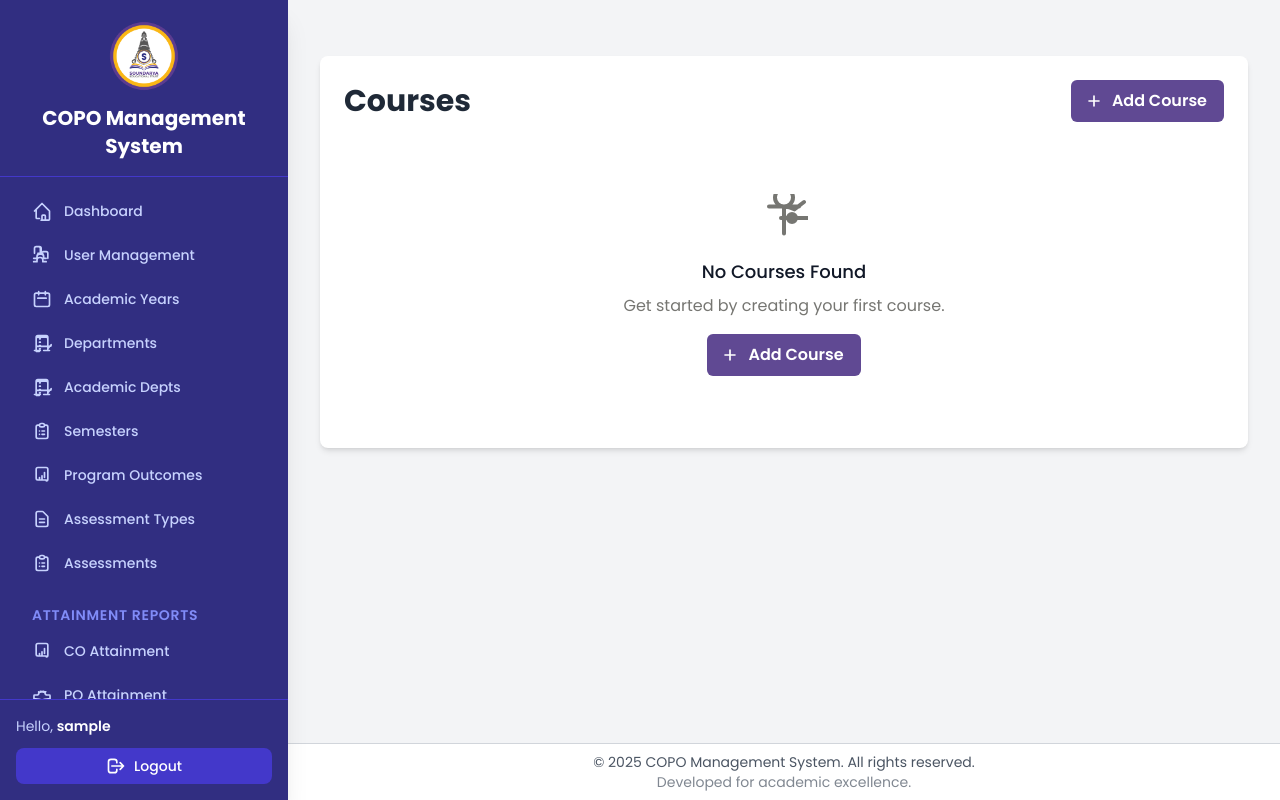
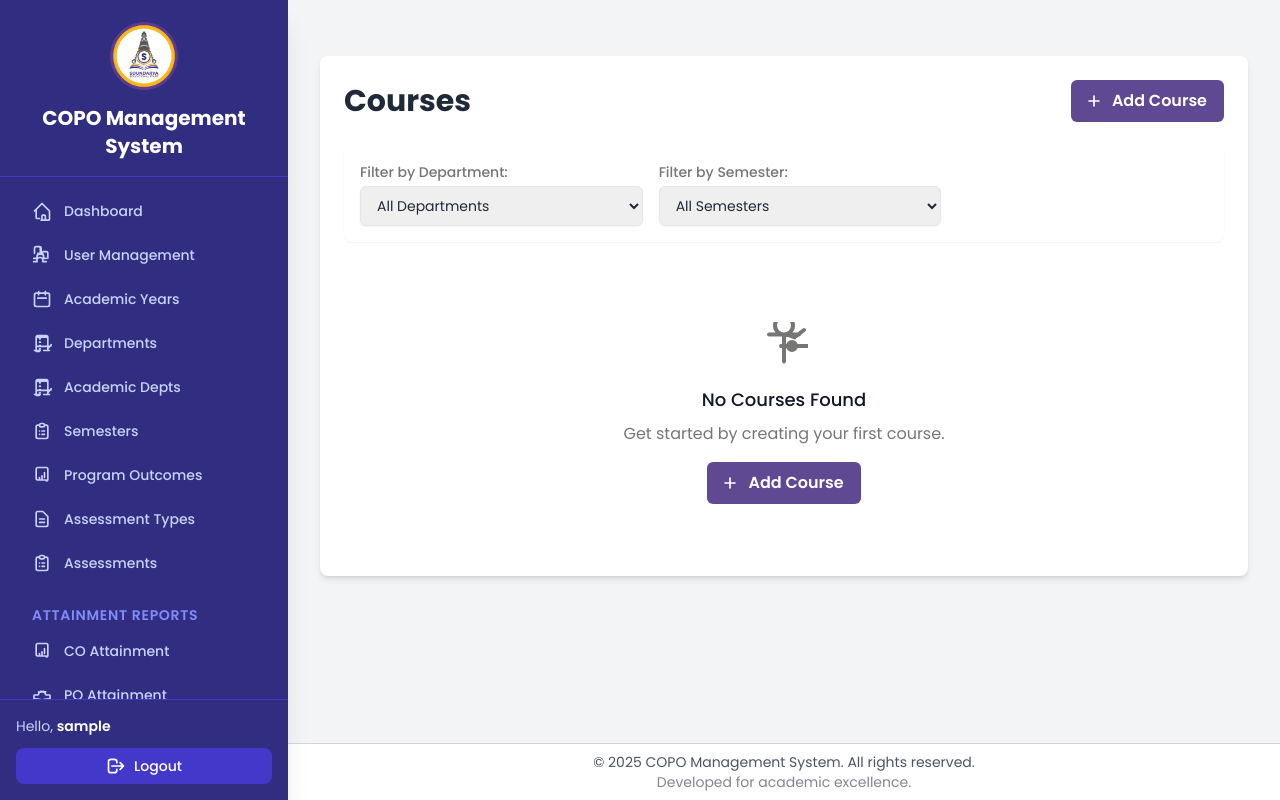
Before and after one commit to deepanshuSoni22/copo-management, a Django app: page /academics/courses/ in a window 1280 px wide. Run offline with Django 5.2, Linux system fonts and the light colour scheme; the visitor is signed in with stand-in values (Sample User, id 1); data that the repository does not hold is empty.

Commit message:
Add dropdown filter in Courses

```diff
--- a/academics/templates/academics/course_list.html
+++ b/academics/templates/academics/course_list.html
@@ -5,15 +5,79 @@
 {% block title %}{{ form_title }}{% endblock %}
 
 {% block content %}
-    <div class="bg-white-pure rounded-lg shadow-md p-3 sm:p-4 lg:p-6 mb-4 sm:mb-6 lg:mb-8">
+<div class="bg-white-pure rounded-lg shadow-md p-3 sm:p-4 lg:p-6 mb-4 sm:mb-6 lg:mb-8">
         <div class="flex flex-col sm:flex-row sm:justify-between sm:items-center mb-4 sm:mb-6 space-y-3 sm:space-y-0">
             <h1 class="text-xl sm:text-2xl lg:text-3xl font-bold text-gray-800">{{ form_title }}</h1>
             <a href="{% url 'course_create' %}"
-               class="inline-flex items-center justify-center px-3 sm:px-4 py-2 bg-brand-purple border border-transparent rounded-md font-semibold text-sm sm:text-base text-white-pure hover:bg-brand-yellow hover:text-gray-900 focus:outline-none focus:ring-2 focus:ring-offset-2 focus:ring-brand-purple transition duration-150 ease-in-out">
+            id="add-course-btn"
+            class="inline-flex items-center justify-center px-3 sm:px-4 py-2 bg-brand-purple border border-transparent rounded-md font-semibold text-sm sm:text-base text-white-pure hover:bg-brand-yellow hover:text-gray-900 focus:outline-none focus:ring-2 focus:ring-offset-2 focus:ring-brand-purple transition duration-150 ease-in-out">
                 <svg class="w-4 h-4 sm:w-5 sm:h-5 mr-2 -ml-1 flex-shrink-0" fill="none" stroke="currentColor" viewBox="0 0 24 24" xmlns="http://www.w3.org/2000/svg"><path stroke-linecap="round" stroke-linejoin="round" stroke-width="2" d="M12 6v6m0 0v6m0-6h6m-6 0H6"></path></svg>
                 <span class="whitespace-nowrap">Add Course</span>
             </a>
         </div>
+
+        {# Updated Filters with Async Submission #}
+        <div class="mb-8 p-4 bg-light-gray-bg rounded-lg shadow-sm flex flex-wrap items-center space-y-4 md:space-y-0 md:space-x-4">
+            {% if user.is_superuser or user.profile.role == 'ADMIN' %}
+            <div class="w-full md:w-1/3">
+                <label for="department_filter" class="block text-sm font-medium text-gray-default mb-1">Filter by Department:</label>
+                <select id="department_filter"
+                        class="block w-full px-3 py-2 border border-border-default rounded-md shadow-sm focus:ring-brand-purple focus:border-brand-purple sm:text-sm">
+                    <option value="">All Departments</option>
+                    {% for dept in departments %}
+                        <option value="{{ dept.pk }}" {% if selected_department_id|stringformat:"s" == dept.pk|stringformat:"s" %}selected{% endif %}>
+                            {{ dept.name }}
+                        </option>
+                    {% endfor %}
+                </select>
+            </div>
+            {% endif %}
+
+            {% if user.is_superuser or user.profile.role == 'ADMIN' or user.profile.role == 'HOD' %}
+            <div class="w-full md:w-1/3">
+                <label for="semester_filter" class="block text-sm font-medium text-gray-default mb-1">Filter by Semester:</label>
+                <select id="semester_filter"
+                        class="block w-full px-3 py-2 border border-border-default rounded-md shadow-sm focus:ring-brand-purple focus:border-brand-purple sm:text-sm">
+                    <option value="">All Semesters</option>
+                    {% for sem in semesters %}
+                        <option value="{{ sem.pk }}" {% if selected_semester_id|stringformat:"s" == sem.pk|stringformat:"s" %}selected{% endif %}>
+                            {{ sem.name }} ({{ sem.academic_department.department.name }} - {{ sem.academic_department.academic_year.start_date.year }})
+                        </option>
+                    {% endfor %}
+                </select>
+            </div>
+            {% endif %}
+        </div>
+        {# END NEW FILTERS #}
+
+        <script>
+            document.addEventListener('DOMContentLoaded', function () {
+                const departmentSelect = document.getElementById('department_filter');
+                const semesterSelect = document.getElementById('semester_filter');
+
+                function updateURL() {
+                    const params = new URLSearchParams(window.location.search);
+                    const dept = departmentSelect ? departmentSelect.value : '';
+                    const sem = semesterSelect ? semesterSelect.value : '';
+
+                    if (departmentSelect) {
+                        dept ? params.set('department', dept) : params.delete('department');
+                    }
+                    if (semesterSelect) {
+                        sem ? params.set('semester', sem) : params.delete('semester');
+                    }
+
+                    window.location.href = `${window.location.pathname}?${params.toString()}`;
+                }
+
+                if (departmentSelect) {
+                    departmentSelect.addEventListener('change', updateURL);
+                }
+                if (semesterSelect) {
+                    semesterSelect.addEventListener('change', updateURL);
+                }
+            });
+        </script>
 
         {% if courses %}
             {# Desktop Table View - Hidden on mobile/small tablet #}
@@ -24,8 +88,8 @@
                             <th scope="col" class="px-4 lg:px-6 py-3 text-left text-xs font-medium text-gray-default uppercase tracking-wider rounded-tl-lg">Code</th>
                             <th scope="col" class="px-4 lg:px-6 py-3 text-left text-xs font-medium text-gray-default uppercase tracking-wider">Name</th>
                             <th scope="col" class="px-4 lg:px-6 py-3 text-left text-xs font-medium text-gray-default uppercase tracking-wider">Department</th>
-                            <th scope="col" class="px-4 lg:px-6 py-3 text-left text-xs font-medium text-gray-default uppercase tracking-wider">Semester</th> {# CHANGED HEADER #}
-                            <th scope="col" class="px-4 lg:px-6 py-3 text-left text-xs font-medium text-gray-default uppercase tracking-wider">Academic Year</th> {# NEW HEADER #}
+                            <th scope="col" class="px-4 lg:px-6 py-3 text-left text-xs font-medium text-gray-default uppercase tracking-wider">Semester</th>
+                            <th scope="col" class="px-4 lg:px-6 py-3 text-left text-xs font-medium text-gray-default uppercase tracking-wider">Academic Year</th>
                             <th scope="col" class="px-4 lg:px-6 py-3 text-left text-xs font-medium text-gray-default uppercase tracking-wider">Faculty</th>
                             <th scope="col" class="relative px-4 lg:px-6 py-3 rounded-tr-lg">
                                 <span class="sr-only">Actions</span>
@@ -40,10 +104,10 @@
                             <td class="px-4 lg:px-6 py-4 whitespace-nowrap text-sm text-gray-default">
                                 {{ course.department.name|default:'N/A' }}
                             </td>
-                            <td class="px-4 lg:px-6 py-4 whitespace-nowrap text-sm text-gray-default"> {# CHANGED CELL CONTENT #}
+                            <td class="px-4 lg:px-6 py-4 whitespace-nowrap text-sm text-gray-default">
                                 {% if course.semester %}{{ course.semester.name }}{% else %}N/A{% endif %}
                             </td>
-                            <td class="px-4 lg:px-6 py-4 whitespace-nowrap text-sm text-gray-default"> {# NEW CELL #}
+                            <td class="px-4 lg:px-6 py-4 whitespace-nowrap text-sm text-gray-default">
                                 {% if course.semester and course.semester.academic_department %}{{ course.semester.academic_department.academic_year.start_date.year }}-{{ course.semester.academic_department.academic_year.end_date.year }}{% else %}N/A{% endif %}
                             </td>
                             <td class="px-4 lg:px-6 py-4 whitespace-nowrap text-sm text-gray-default">
--- a/academics/views.py
+++ b/academics/views.py
@@ -542,11 +542,46 @@ def program_outcome_delete(request, pk):
 @user_passes_test(is_admin_or_hod, login_url='/accounts/login/')
 def course_list(request):
     # Prefetch related data for efficiency
-    # Updated select_related path to reflect new hierarchy
-    courses = Course.objects.all().select_related('department', 'semester__academic_department__academic_year').prefetch_related('faculty__user').order_by('semester__academic_department__academic_year__start_date', 'semester__order', 'code') # Aligned ordering
+    courses = Course.objects.all().select_related('department', 'semester__academic_department__academic_year').prefetch_related('faculty__user').order_by('semester__academic_department__academic_year__start_date', 'semester__order', 'code')
+
+    # NEW: Get all semesters and departments for filter dropdowns
+    semesters = Semester.objects.all().select_related('academic_department__department', 'academic_department__academic_year').order_by('-academic_department__academic_year__start_date', 'order')
+    departments = Department.objects.all().order_by('name')
+
+    # NEW: Apply filters based on GET parameters and user role
+    selected_semester_id = request.GET.get('semester')
+    selected_department_id = request.GET.get('department')
+
+    # Filter for HODs (by semester) or Admins (by department or semester)
+    if request.user.is_superuser or request.user.profile.role == 'ADMIN':
+        # Admin can filter by department OR semester
+        if selected_department_id:
+            courses = courses.filter(department__id=selected_department_id)
+        if selected_semester_id:
+            courses = courses.filter(semester__id=selected_semester_id)
+    elif request.user.profile.role == 'HOD':
+        # HOD can only filter by semesters within their department's scope
+        # First, filter courses to HOD's department
+        try:
+            hod_academic_department = AcademicDepartment.objects.get(hod=request.user.profile)
+            courses = courses.filter(semester__academic_department=hod_academic_department)
+        except AcademicDepartment.DoesNotExist:
+            courses = Course.objects.none() # If HOD not assigned to dept, show no courses
+            messages.warning(request, "Your HOD profile is not assigned to an Academic Department. No courses displayed.")
+
+        # Then apply semester filter if selected
+        if selected_semester_id:
+            courses = courses.filter(semester__id=selected_semester_id)
+    # Faculty and Student users will see their specific course lists as defined elsewhere, if applicable.
+    # For this view, they are filtered by is_admin_or_hod decorator, so only Admin/HOD reach here.
+
     context = {
         'courses': courses,
-        'form_title': 'Courses', # Pass form_title for template consistency
+        'form_title': 'Courses',
+        'semesters': semesters, # Pass all semesters for filter dropdown
+        'departments': departments, # Pass all departments for filter dropdown
+        'selected_semester_id': selected_semester_id, # Pass selected ID to pre-select dropdown
+        'selected_department_id': selected_department_id, # Pass selected ID to pre-select dropdown
     }
     return render(request, 'academics/course_list.html', context)
 
--- a/static/dist/output.css
+++ b/static/dist/output.css
@@ -2183,6 +2183,10 @@ video {
     width: auto;
   }
 
+  .md\:w-1\/3{
+    width: 33.333333%;
+  }
+
   .md\:max-w-sm{
     max-width: 24rem;
   }
```
